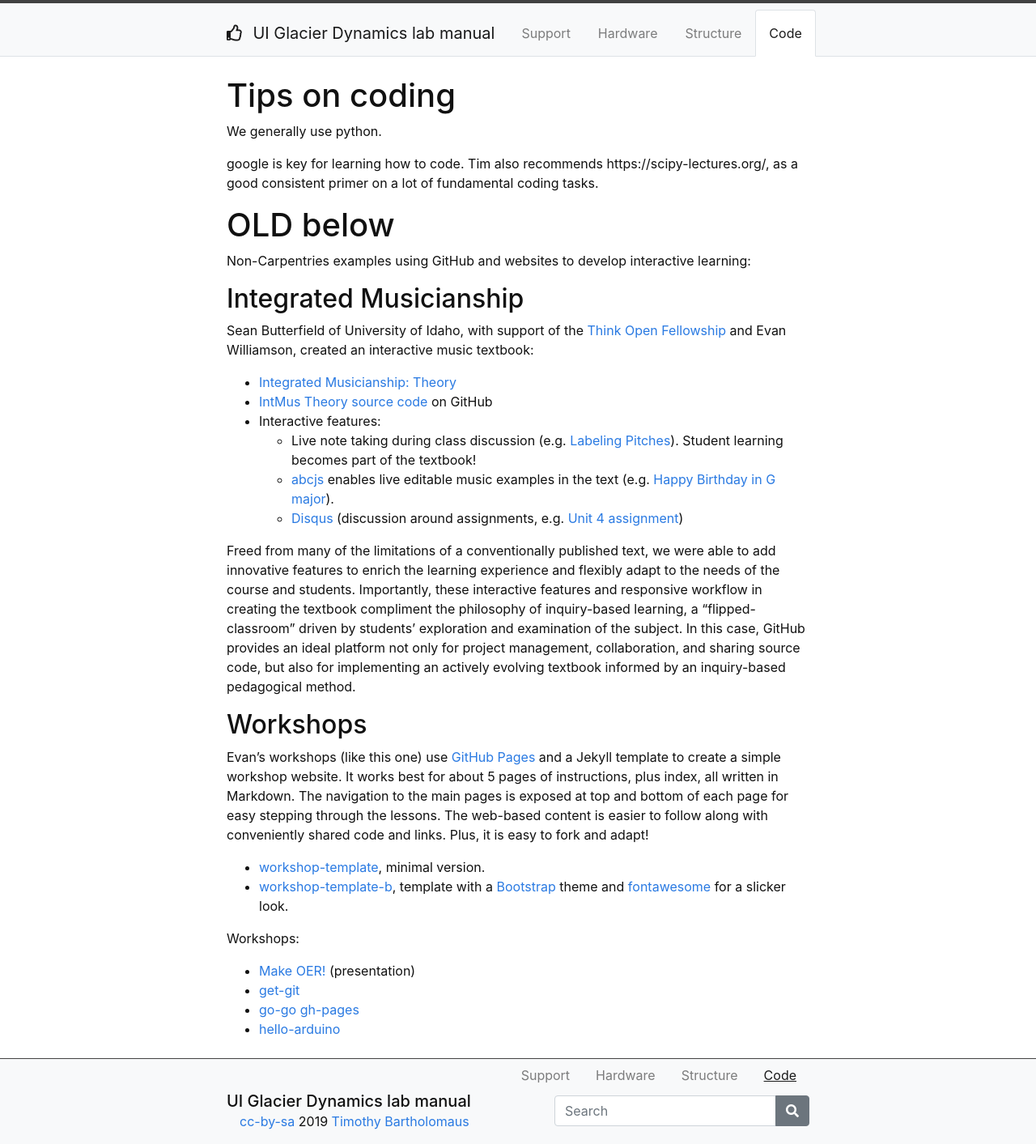
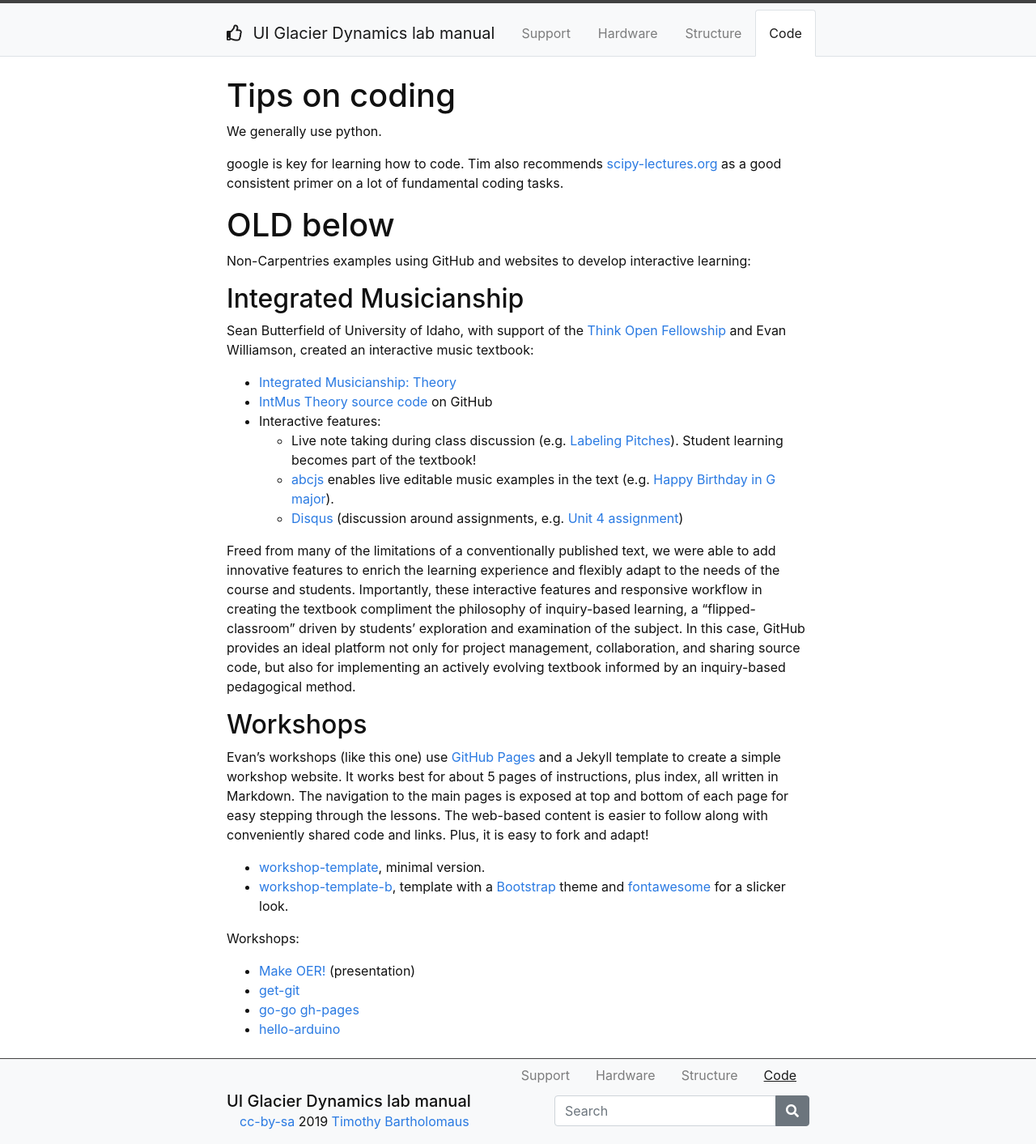
Before and after one commit to yoramterleth/uiglaciology, a Jekyll site: the page built from content/3-code.md, in a window 1280 px wide. Shown: the whole page at 81% size. Built offline with Jekyll 4.4.1, drawn with Linux system fonts in a browser that asks for light colours; part of the change alters nothing that is shown.

Commit message:
Update 3-code.md

```diff
--- a/content/3-code.md
+++ b/content/3-code.md
@@ -6,7 +6,7 @@ nav: true
 # Tips on coding
 We generally use python.
 
-google is key for learning how to code.  Tim also recommends https://scipy-lectures.org/, as a good consistent primer on a lot of fundamental coding tasks.
+google is key for learning how to code.  Tim also recommends [scipy-lectures.org](https://scipy-lectures.org/) as a good consistent primer on a lot of fundamental coding tasks.
 
 
 
```
